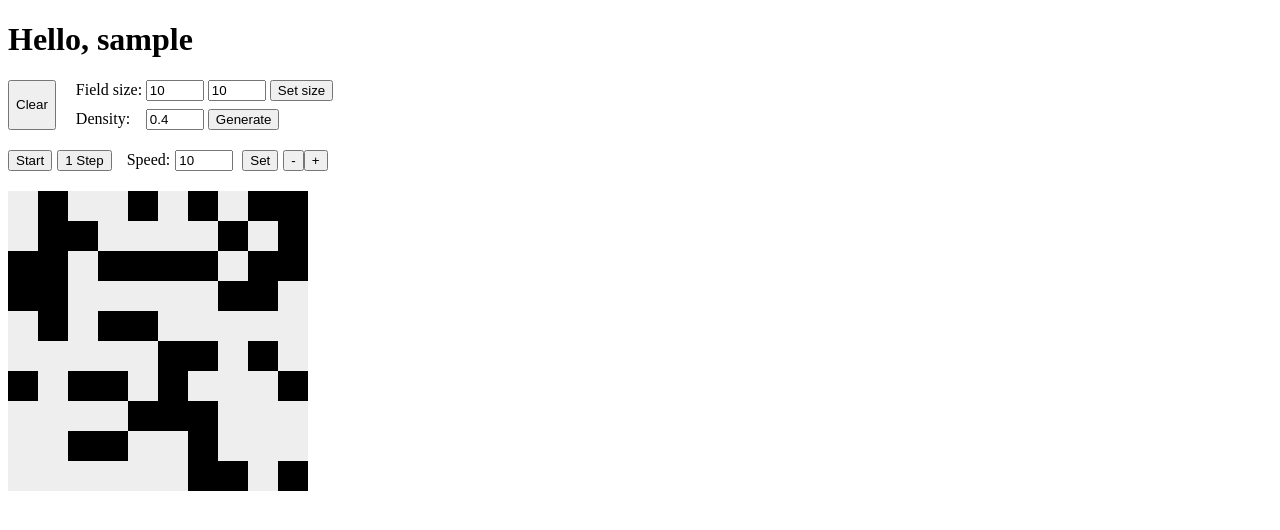
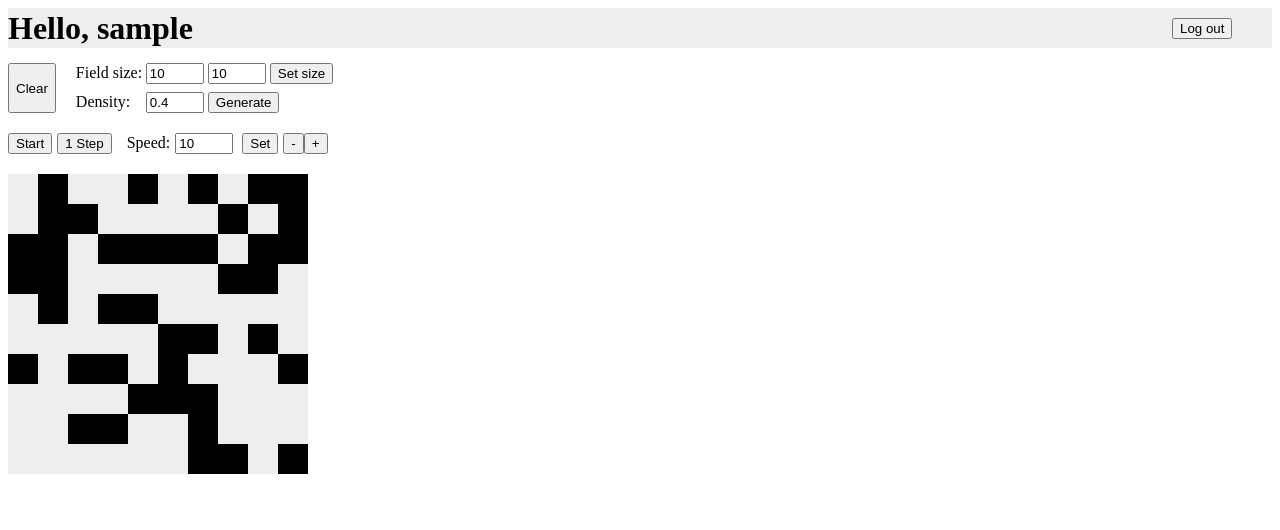
Before and after one commit to AlexanderBaschuk/react-course-2020, a React app: page /login in a window 1280 px wide. Both pictures are taken after typing "Sample" into the empty fields and a click on the input "Log in". Shown: the top 530 px of the page. Built offline with nearby package versions, Linux system fonts and the light colour scheme.

Commit message:
Add HeaderPanel - no logout implementation

```diff
--- a/src/components/App.tsx
+++ b/src/components/App.tsx
@@ -5,7 +5,7 @@ import {
 	Switch,
 	useHistory,
 } from 'react-router-dom'
-import { GameOfLife, LoginForm } from '.'
+import { GameOfLife, HeaderPanel, LoginForm } from '.'
 import React, { useCallback, useState } from 'react'
 
 export const App: React.FC = () => {
@@ -27,12 +27,10 @@ export const App: React.FC = () => {
 				{username === void 0 ? (
 					<Redirect to="/login" />
 				) : (
-					<GameOfLife
-						username={username}
-						rowCount={10}
-						colCount={10}
-						cellSize={30}
-					/>
+					<>
+						<HeaderPanel username={username} logOut={() => {}} />
+						<GameOfLife rowCount={10} colCount={10} cellSize={30} />
+					</>
 				)}
 			</Route>
 			<Route exact path="/login">
--- a/src/components/GameOfLife/GameOfLife.tsx
+++ b/src/components/GameOfLife/GameOfLife.tsx
@@ -5,7 +5,6 @@ import { GameField } from './components/GameField/GameField'
 import { useField } from './useField'
 
 interface GameOfLifeProps {
-	username: string
 	rowCount: number
 	colCount: number
 	cellSize: number
@@ -13,7 +12,6 @@ interface GameOfLifeProps {
 }
 
 export const GameOfLife: React.FC<GameOfLifeProps> = ({
-	username,
 	rowCount,
 	colCount,
 	cellSize,
@@ -66,7 +64,6 @@ export const GameOfLife: React.FC<GameOfLifeProps> = ({
 
 	return (
 		<>
-			<h1>Hello, {username}</h1>
 			<FieldControls
 				rowCount={rowCount}
 				colCount={colCount}
--- /dev/null
+++ b/src/components/HeaderPanel/HeaderPanel.styles.ts
@@ -0,0 +1,20 @@
+import styled from "@emotion/styled";
+
+export const HeaderPanelStyled = styled.div`
+	display: flex;
+	justify-content: stretch;
+	align-items: center;
+	width: 100%;
+	height: 40px;
+	background-color: #EEE;
+	margin-bottom: 15px;
+`
+
+export const GreetingArea = styled.div`
+	flex: 1 0 auto;
+`
+
+export const LogoutArea = styled.div`
+	flex: 0 0 auto;
+	width: 100px;
+`
--- /dev/null
+++ b/src/components/HeaderPanel/HeaderPanel.tsx
@@ -0,0 +1,25 @@
+import {
+	GreetingArea,
+	HeaderPanelStyled,
+	LogoutArea,
+} from './HeaderPanel.styles'
+
+import React from 'react'
+
+interface HeaderPanelProps {
+	username: string
+	logOut: () => void
+}
+
+export const HeaderPanel: React.FC<HeaderPanelProps> = ({ username, logOut }) => {
+	return (
+		<HeaderPanelStyled>
+			<GreetingArea>
+				<h1>Hello, {username}</h1>
+			</GreetingArea>
+			<LogoutArea>
+				<button onClick={logOut}>Log out</button>
+			</LogoutArea>
+		</HeaderPanelStyled>
+	)
+}
--- /dev/null
+++ b/src/components/HeaderPanel/index.ts
@@ -0,0 +1 @@
+export * from './HeaderPanel'
--- a/src/components/index.ts
+++ b/src/components/index.ts
@@ -1,2 +1,3 @@
 export * from './GameOfLife'
+export * from './HeaderPanel'
 export * from './LoginForm'
```
Also changed, not shown: 2 other files (tests, documents, lock files or other folders).
